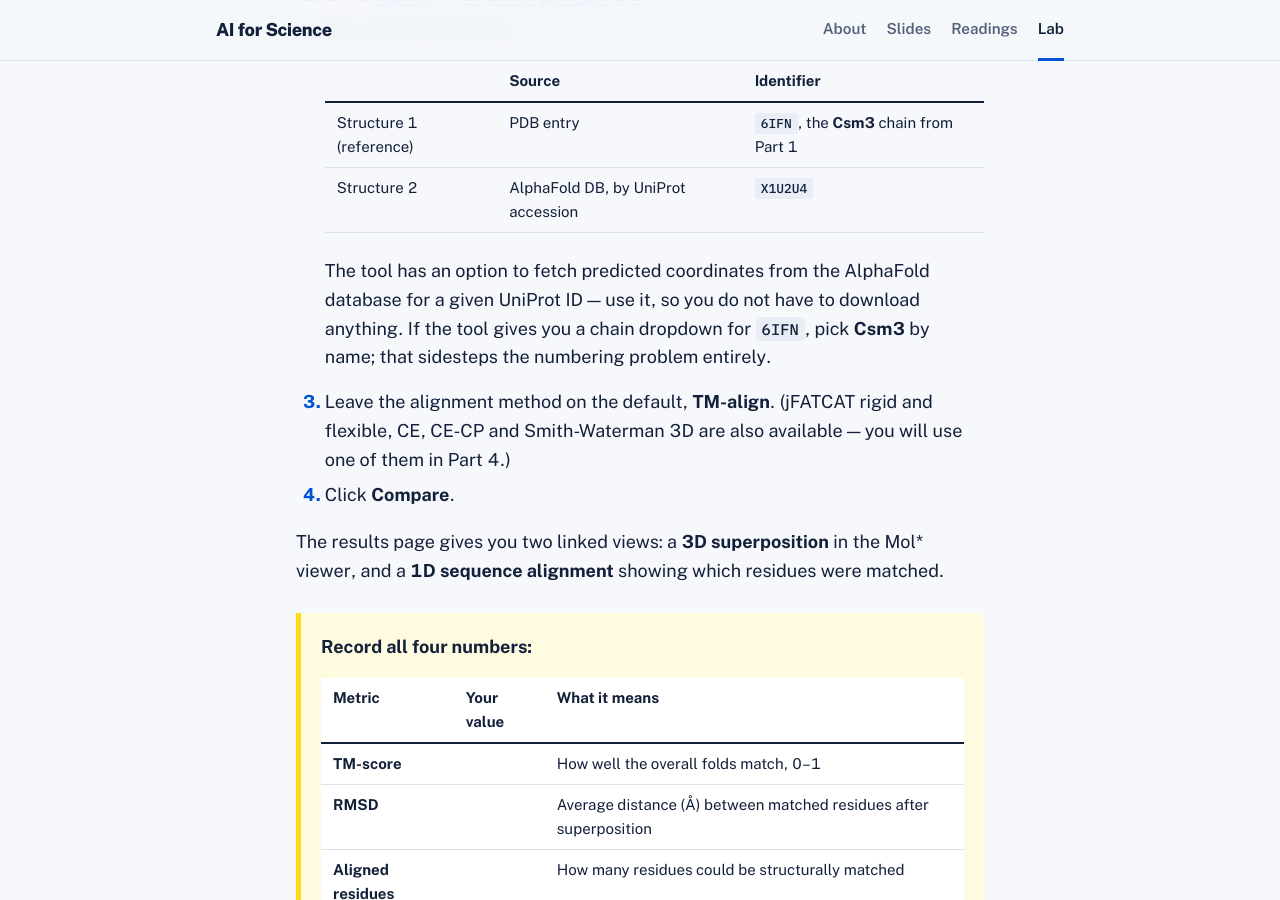
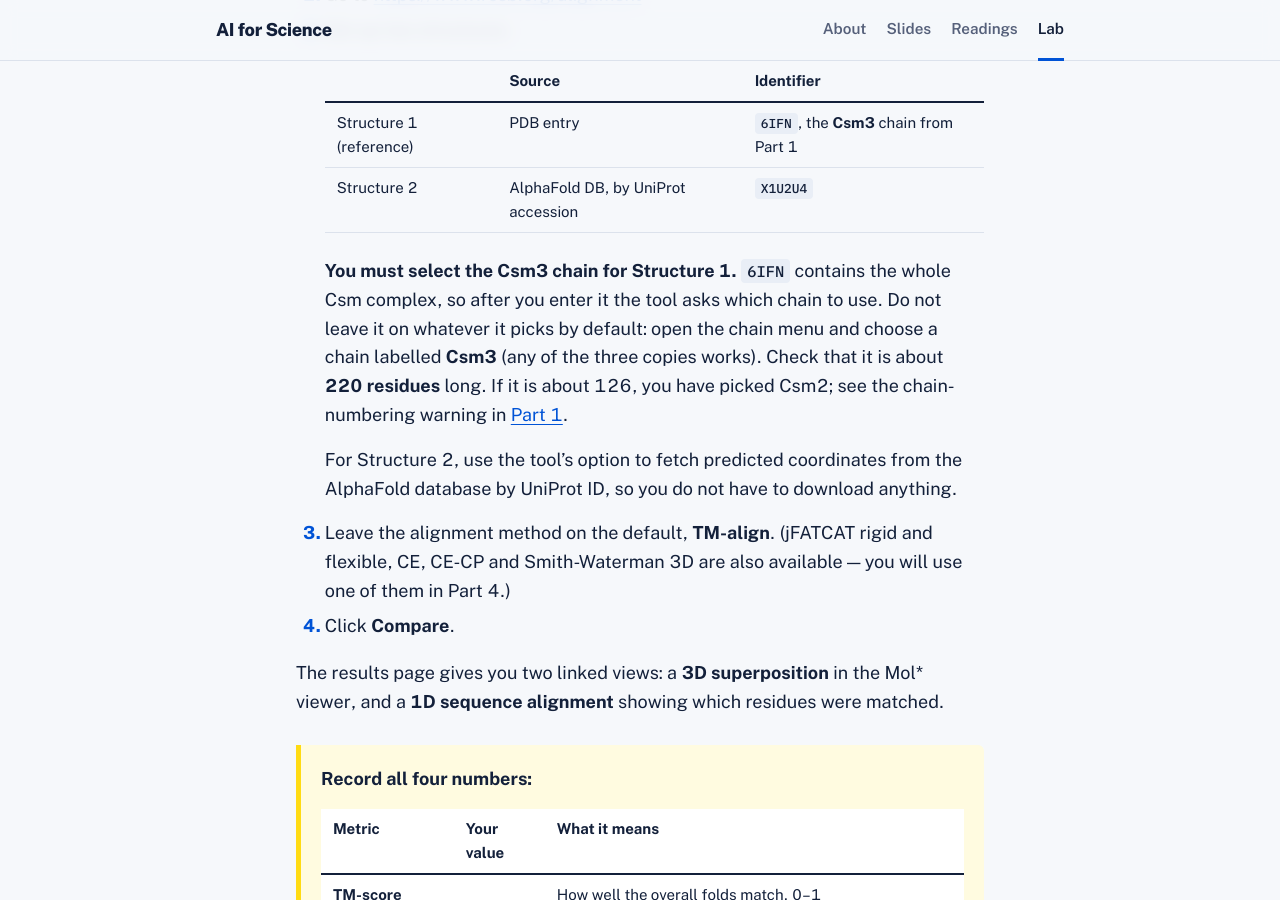
Before and after one commit to DanTurner-Evans/AI-for-science, a Jekyll site: the page built from lab/part-3.md, in a window 1280 px wide and 900 px high, scrolled down 449 px. Built offline with Jekyll 4.4.1, drawn with Linux system fonts in a browser that asks for light colours.

Commit message:
Part 3: make selecting the Csm3 chain an explicit required step
Co-Authored-By: Claude Opus 5.5 <noreply@anthropic.com>

```diff
--- a/lab/part-3.md
+++ b/lab/part-3.md
@@ -19,10 +19,17 @@ the browser, needs no account, and can fetch AlphaFold models directly.
    | Structure 1 (reference) | PDB entry | `6IFN`, the **Csm3** chain from Part 1 |
    | Structure 2 | AlphaFold DB, by UniProt accession | `X1U2U4` |
 
-   The tool has an option to fetch predicted coordinates from the AlphaFold
-   database for a given UniProt ID — use it, so you do not have to download
-   anything. If the tool gives you a chain dropdown for `6IFN`, pick **Csm3** by
-   name; that sidesteps the numbering problem entirely.
+   **You must select the Csm3 chain for Structure 1.** `6IFN` contains the
+   whole Csm complex, so after you enter it the tool asks which chain to use.
+   Do not leave it on whatever it picks by default: open the chain menu and
+   choose a chain labelled **Csm3** (any of the three copies works). Check that
+   it is about **220 residues** long. If it is about 126, you have picked Csm2;
+   see the chain-numbering warning in
+   [Part 1]({{ '/lab/part-1/' | relative_url }}).
+
+   For Structure 2, use the tool's option to fetch predicted coordinates from
+   the AlphaFold database by UniProt ID, so you do not have to download
+   anything.
 
 3. Leave the alignment method on the default, **TM-align**. (jFATCAT rigid and
    flexible, CE, CE-CP and Smith-Waterman 3D are also available — you will use
```
